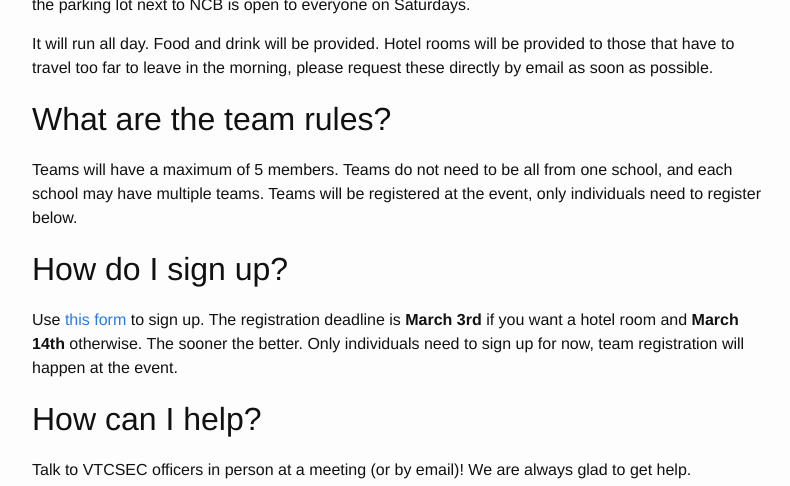
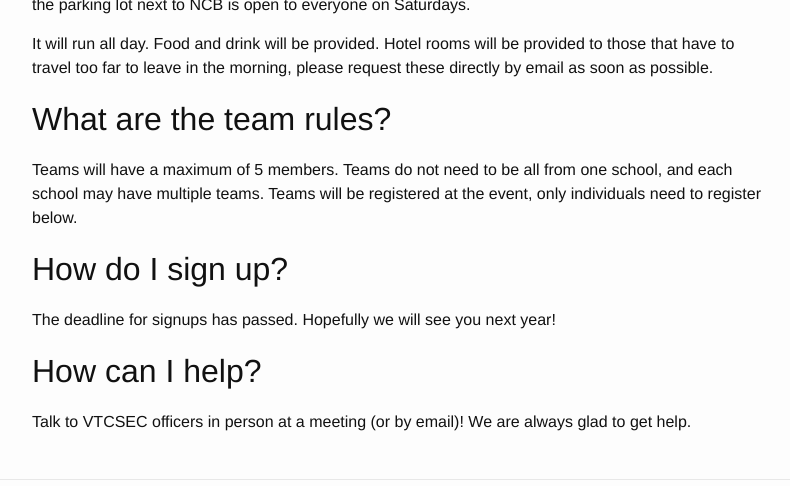
Before and after one commit to VTCSec/vtcsec.org, a Jekyll site: the page built from summit.md, in a window 1280 px wide and 900 px high, scrolled down 904 px, cut to the strip 0-486 px from the top of the window. Shown: the whole strip, without its empty margins (238-1028 px from the left). Built offline with Jekyll 4.4.1, drawn with Linux system fonts in a browser that asks for light colours.

Commit message:
Removed sign-up link from website

```diff
--- a/summit.md
+++ b/summit.md
@@ -37,8 +37,7 @@ Teams will be registered at the event, only individuals need to register below.
 
 ## How do I sign up?
 
-Use [this form](https://goo.gl/forms/9FsVnZ1vHXzPcs4j2) to sign up.  The registration deadline is **March 3rd** if you want a hotel room and **March 14th** otherwise. The sooner the better.
-Only individuals need to sign up for now, team registration will happen at the event.
+The deadline for signups has passed. Hopefully we will see you next year!
 
 ## How can I help?
 Talk to VTCSEC officers in person at a meeting (or by email)! We are always glad to get help.
```
